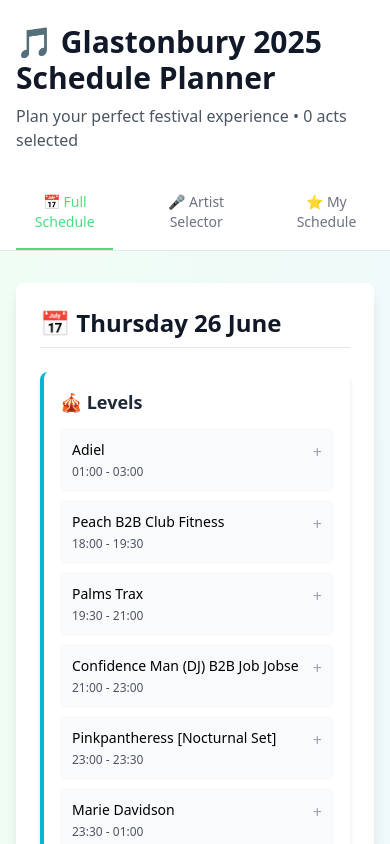
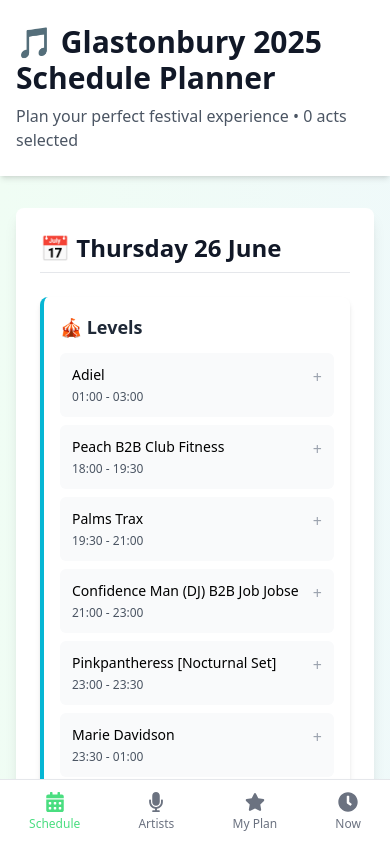
Before and after one commit to astjxs/Unofficial-Glastonbury-2025, a Next.js app: page / in a window 390 px wide. Shown: the top 844 px of the page. Built offline with nearby package versions, Linux system fonts and the light colour scheme.

Commit message:
feat: add playing now tab with mobile navigation
Add a new 'Now' tab to display currently playing performances. Includes mobile navigation with icons and a new PlayingNow component that shows performances happening in real-time. Also adds react-icons dependency for tab icons.

```diff
--- a/package.json
+++ b/package.json
@@ -16,6 +16,7 @@
     "next": "^14.2.29",
     "react": "^18",
     "react-dom": "^18",
+    "react-icons": "^5.5.0",
     "typescript": "^5"
   },
   "devDependencies": {
--- a/src/app/page.tsx
+++ b/src/app/page.tsx
@@ -7,6 +7,8 @@
 import { ArtistSelector } from '../components/ArtistSelector'
 import { MySchedule } from '../components/MySchedule'
 import { Performance } from '../types/schedule'
+import { FaCalendarAlt, FaMicrophone, FaStar, FaClock } from 'react-icons/fa'; // Import icons, add FaClock
+import { PlayingNow } from '../components/PlayingNow'; // Import PlayingNow component
 
 export default function Home() {
   const [selectedPerformances, setSelectedPerformances] = useState<Set<string>>(() => {
@@ -25,7 +27,7 @@
     }
     return new Set()
   })
-  const [activeTab, setActiveTab] = useState<'schedule' | 'selector' | 'my-schedule'>('schedule')
+  const [activeTab, setActiveTab] = useState<'schedule' | 'selector' | 'my-schedule' | 'now'>('schedule') // Add 'now' tab
 
   const allPerformances = useMemo(() => parseSetlistData(), [])
   // console.log('All Performances:', allPerformances); // You can remove or keep this for debugging
@@ -94,7 +96,8 @@
         </div>
       </header>
 
-      <nav className="bg-white border-b">
+      {/* Existing navigation - hidden on mobile */}
+      <nav className="bg-white border-b hidden sm:block">
         <div className="max-w-7xl mx-auto px-4">
           <div className="flex space-x-8">
             {[
@@ -142,7 +145,36 @@
             onRemovePerformance={(id) => togglePerformance(id)}
           />
         )}
+
+        {activeTab === 'now' && ( // Add condition for 'now' tab
+          <PlayingNow />
+        )}
       </main>
+
+      {/* Mobile Navigation Bar */}
+      <nav className="fixed bottom-0 left-0 right-0 bg-white shadow-lg border-t sm:hidden">
+        <div className="flex justify-around h-16 items-center">
+          {[
+            { key: 'schedule', label: 'Schedule', icon: FaCalendarAlt },
+            { key: 'selector', label: 'Artists', icon: FaMicrophone },
+            { key: 'my-schedule', label: 'My Plan', icon: FaStar },
+            { key: 'now', label: 'Now', icon: FaClock } // Add 'Now' tab with icon
+          ].map(tab => (
+            <button
+              key={tab.key}
+              onClick={() => setActiveTab(tab.key as any)}
+              className={`flex flex-col items-center justify-center text-xs font-medium ${
+                activeTab === tab.key
+                  ? 'text-glastonbury-green'
+                  : 'text-gray-500 hover:text-gray-700'
+              }`}
+            >
+              <tab.icon className="w-5 h-5 mb-1" />
+              {tab.label}
+            </button>
+          ))}
+        </div>
+      </nav>
     </div>
   )
 }
--- /dev/null
+++ b/src/components/PlayingNow.tsx
@@ -0,0 +1,77 @@
+import { useState, useEffect } from 'react';
+import { Performance } from '../types/schedule';
+
+interface PlayingNowProps {
+  performances: Performance[]; // Add performances prop
+}
+
+// Helper function to check if a performance is currently playing
+const isPlayingNow = (performance: Performance): boolean => {
+  const now = new Date();
+  const currentDay = `Day ${now.getDate() - 24}`; // Assuming Day 1 is June 25th
+  const currentTime = now.toLocaleTimeString('en-GB', { hour: '2-digit', minute: '2-digit' });
+
+  // Simple time comparison (this might need more robust logic for edge cases)
+  return performance.day === currentDay &&
+         currentTime >= performance.startTime &&
+         currentTime <= performance.endTime;
+};
+
+export function PlayingNow({ performances }: PlayingNowProps) { // Receive performances prop
+  const [currentTime, setCurrentTime] = useState('');
+  const [playingPerformances, setPlayingPerformances] = useState<Performance[]>([]);
+
+  useEffect(() => {
+    // Update current time every minute
+    const updateTime = () => {
+      const now = new Date();
+      setCurrentTime(now.toLocaleTimeString('en-GB', { hour: '2-digit', minute: '2-digit' }));
+    };
+
+    updateTime(); // Set initial time
+    const intervalId = setInterval(updateTime, 60000); // Update every minute
+
+    return () => clearInterval(intervalId); // Cleanup interval on unmount
+  }, []);
+
+  useEffect(() => {
+    // Filter performances whenever performances or currentTime changes
+    setPlayingPerformances(performances.filter(isPlayingNow));
+  }, [performances, currentTime]);
+
+  const groupedByStage = playingPerformances.reduce((acc, performance) => {
+    if (!acc[performance.stage]) {
+      acc[performance.stage] = [];
+    }
+    acc[performance.stage].push(performance);
+    return acc;
+  }, {} as Record<string, Performance[]>);
+
+  return (
+    <div className="space-y-4">
+      <h2 className="text-xl font-bold text-gray-900">Playing Now at {currentTime}</h2>
+
+      {Object.entries(groupedByStage).length === 0 ? (
+        <p className="text-gray-600">Nothing is currently playing.</p>
+      ) : (
+        <div className="flex overflow-x-auto pb-4 -mx-4 px-4">
+          {Object.entries(groupedByStage).map(([stage, stagePerformances]) => (
+            <div key={stage} className="w-64 flex-shrink-0 mr-4 bg-white rounded-lg shadow-lg p-4">
+              <h3 className="font-semibold text-lg text-gray-800 mb-3">{stage}</h3>
+              <div className="space-y-2">
+                {stagePerformances.map(performance => (
+                  <div key={performance.id} className="p-3 rounded-md bg-gray-50">
+                    <div className="font-medium text-sm">{performance.artist}</div>
+                    <div className="text-xs text-gray-600 mt-1">
+                      {performance.startTime} - {performance.endTime}
+                    </div>
+                  </div>
+                ))}
+              </div>
+            </div>
+          ))}
+        </div>
+      )}
+    </div>
+  );
+}
```
